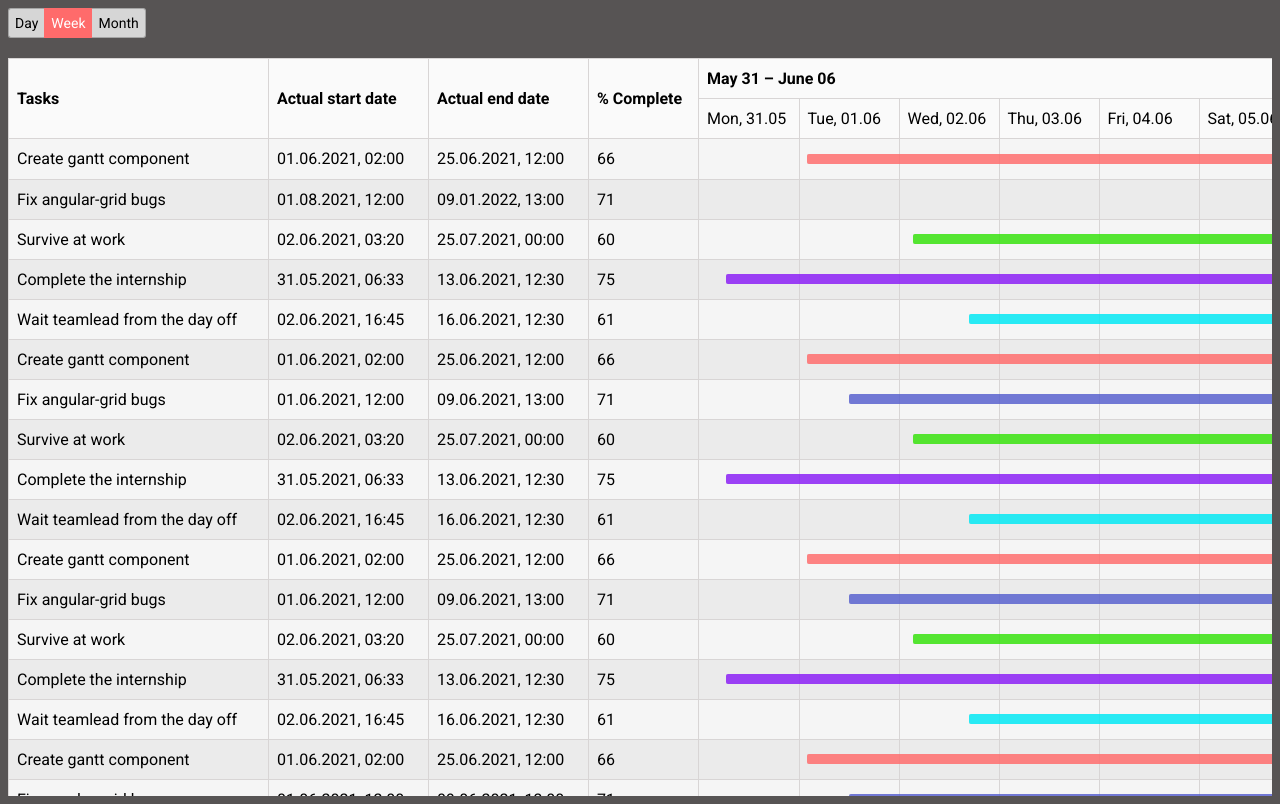
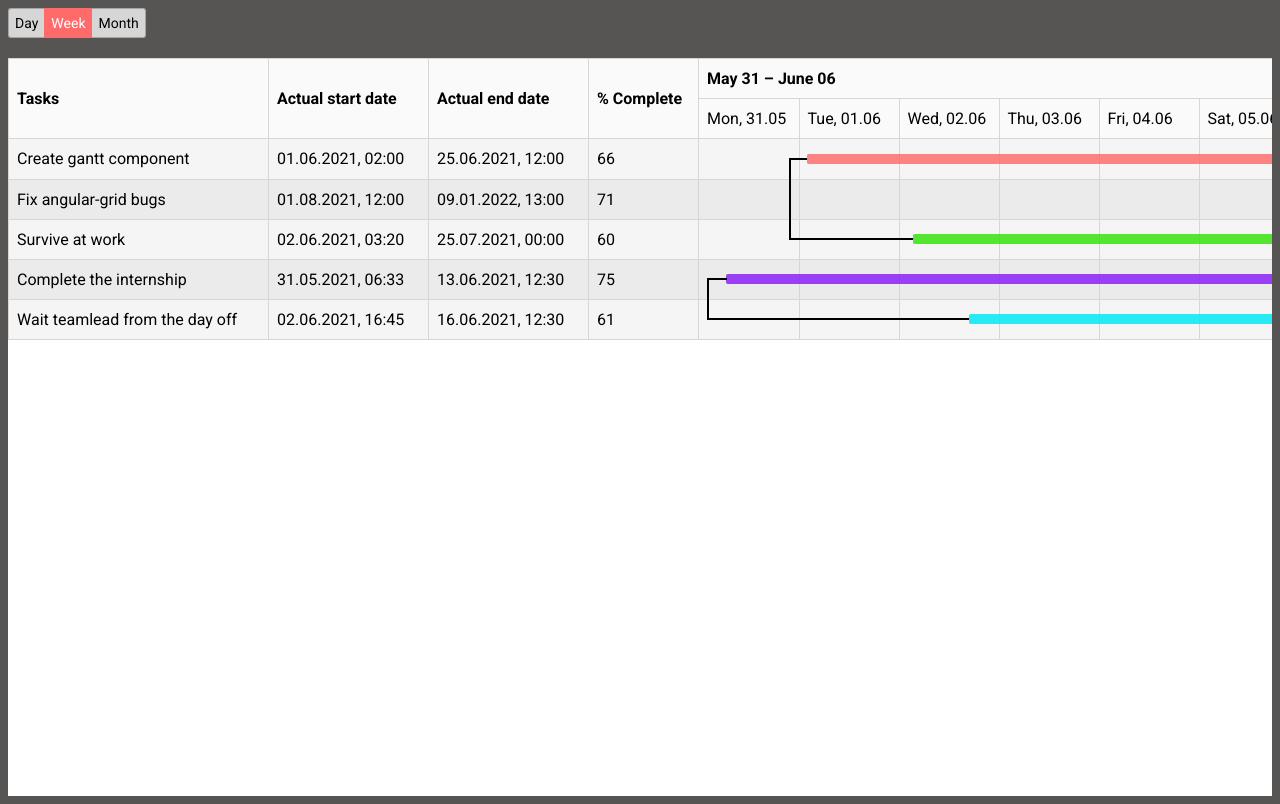
Before and after one commit to Overfirst/angular-gantt, an Angular app: page / in a window 1280 px wide. Built offline with nearby package versions, Linux system fonts and the light colour scheme.

Commit message:
Первые наброски по зависимостям

```diff
--- a/src/app/app.component.ts
+++ b/src/app/app.component.ts
@@ -1,5 +1,5 @@
 import { Component } from '@angular/core';
-import { GanttTask } from './shared/interfaces';
+import { GanttTask, GanttTaskDependency } from './shared/interfaces';
 
 @Component({
   selector: 'app-root',
@@ -9,6 +9,7 @@ import { GanttTask } from './shared/interfaces';
 export class AppComponent {
   public tasks: GanttTask[] = [
     {
+      id: 1,
       name: 'Create gantt component',
       startDate: new Date(2021, 5, 1, 2, 0),
       endDate: new Date(2021, 5, 25, 12, 0),
@@ -16,6 +17,7 @@ export class AppComponent {
       color: '#ff6e6e'
     },
     {
+      id: 2,
       name: 'Fix angular-grid bugs',
       startDate: new Date(2021, 7, 1, 12),
       endDate: new Date(2021, 12, 9, 13),
@@ -23,6 +25,7 @@ export class AppComponent {
       color: '#5a63cf'
     },
     {
+      id: 3,
       name: 'Survive at work',
       startDate: new Date(2021, 5, 2, 3, 20),
       endDate: new Date(2021, 6, 25),
@@ -30,6 +33,7 @@ export class AppComponent {
       color: '#39e30f'
     },
     {
+      id: 4,
       name: 'Complete the internship',
       startDate: new Date(2021, 4, 31, 6, 33),
       endDate: new Date(2021, 5, 13, 12, 30),
@@ -37,192 +41,18 @@ export class AppComponent {
       color: '#8c22f6'
     },
     {
+      id: 5,
       name: 'Wait teamlead from the day off',
       startDate: new Date(2021, 5, 2, 16, 45),
       endDate: new Date(2021, 5, 16, 12, 30),
       readyPercent: 61,
       color: '#05e9f4'
-    },
+    }
+  ];
 
-
-    {
-      name: 'Create gantt component',
-      startDate: new Date(2021, 5, 1, 2, 0),
-      endDate: new Date(2021, 5, 25, 12, 0),
-      readyPercent: 66,
-      color: '#ff6e6e'
-    },
-    {
-      name: 'Fix angular-grid bugs',
-      startDate: new Date(2021, 5, 1, 12),
-      endDate: new Date(2021, 5, 9, 13),
-      readyPercent: 71,
-      color: '#5a63cf'
-    },
-    {
-      name: 'Survive at work',
-      startDate: new Date(2021, 5, 2, 3, 20),
-      endDate: new Date(2021, 6, 25),
-      readyPercent: 60,
-      color: '#39e30f'
-    },
-    {
-      name: 'Complete the internship',
-      startDate: new Date(2021, 4, 31, 6, 33),
-      endDate: new Date(2021, 5, 13, 12, 30),
-      readyPercent: 75,
-      color: '#8c22f6'
-    },
-    {
-      name: 'Wait teamlead from the day off',
-      startDate: new Date(2021, 5, 2, 16, 45),
-      endDate: new Date(2021, 5, 16, 12, 30),
-      readyPercent: 61,
-      color: '#05e9f4'
-    },
-
-
-    {
-      name: 'Create gantt component',
-      startDate: new Date(2021, 5, 1, 2, 0),
-      endDate: new Date(2021, 5, 25, 12, 0),
-      readyPercent: 66,
-      color: '#ff6e6e'
-    },
-    {
-      name: 'Fix angular-grid bugs',
-      startDate: new Date(2021, 5, 1, 12),
-      endDate: new Date(2021, 5, 9, 13),
-      readyPercent: 71,
-      color: '#5a63cf'
-    },
-    {
-      name: 'Survive at work',
-      startDate: new Date(2021, 5, 2, 3, 20),
-      endDate: new Date(2021, 6, 25),
-      readyPercent: 60,
-      color: '#39e30f'
-    },
-    {
-      name: 'Complete the internship',
-      startDate: new Date(2021, 4, 31, 6, 33),
-      endDate: new Date(2021, 5, 13, 12, 30),
-      readyPercent: 75,
-      color: '#8c22f6'
-    },
-    {
-      name: 'Wait teamlead from the day off',
-      startDate: new Date(2021, 5, 2, 16, 45),
-      endDate: new Date(2021, 5, 16, 12, 30),
-      readyPercent: 61,
-      color: '#05e9f4'
-    },
-
-
-    {
-      name: 'Create gantt component',
-      startDate: new Date(2021, 5, 1, 2, 0),
-      endDate: new Date(2021, 5, 25, 12, 0),
-      readyPercent: 66,
-      color: '#ff6e6e'
-    },
-    {
-      name: 'Fix angular-grid bugs',
-      startDate: new Date(2021, 5, 1, 12),
-      endDate: new Date(2021, 5, 9, 13),
-      readyPercent: 71,
-      color: '#5a63cf'
-    },
-    {
-      name: 'Survive at work',
-      startDate: new Date(2021, 5, 2, 3, 20),
-      endDate: new Date(2021, 6, 25),
-      readyPercent: 60,
-      color: '#39e30f'
-    },
-    {
-      name: 'Complete the internship',
-      startDate: new Date(2021, 4, 31, 6, 33),
-      endDate: new Date(2021, 5, 13, 12, 30),
-      readyPercent: 75,
-      color: '#8c22f6'
-    },
-    {
-      name: 'Wait teamlead from the day off',
-      startDate: new Date(2021, 5, 2, 16, 45),
-      endDate: new Date(2021, 5, 16, 12, 30),
-      readyPercent: 61,
-      color: '#05e9f4'
-    },
-    {
-      name: 'Create gantt component',
-      startDate: new Date(2021, 5, 1, 2, 0),
-      endDate: new Date(2021, 5, 25, 12, 0),
-      readyPercent: 66,
-      color: '#ff6e6e'
-    },
-    {
-      name: 'Fix angular-grid bugs',
-      startDate: new Date(2021, 5, 1, 12),
-      endDate: new Date(2021, 5, 9, 13),
-      readyPercent: 71,
-      color: '#5a63cf'
-    },
-    {
-      name: 'Survive at work',
-      startDate: new Date(2021, 5, 2, 3, 20),
-      endDate: new Date(2021, 6, 25),
-      readyPercent: 60,
-      color: '#39e30f'
-    },
-    {
-      name: 'Complete the internship',
-      startDate: new Date(2021, 4, 31, 6, 33),
-      endDate: new Date(2021, 5, 13, 12, 30),
-      readyPercent: 75,
-      color: '#8c22f6'
-    },
-    {
-      name: 'Wait teamlead from the day off',
-      startDate: new Date(2021, 5, 2, 16, 45),
-      endDate: new Date(2021, 5, 16, 12, 30),
-      readyPercent: 61,
-      color: '#05e9f4'
-    },
-    {
-      name: 'Create gantt component',
-      startDate: new Date(2021, 5, 1, 2, 0),
-      endDate: new Date(2021, 5, 25, 12, 0),
-      readyPercent: 66,
-      color: '#ff6e6e'
-    },
-    {
-      name: 'Fix angular-grid bugs',
-      startDate: new Date(2021, 5, 1, 12),
-      endDate: new Date(2021, 5, 9, 13),
-      readyPercent: 71,
-      color: '#5a63cf'
-    },
-    {
-      name: 'Survive at work',
-      startDate: new Date(2021, 5, 2, 3, 20),
-      endDate: new Date(2021, 6, 25),
-      readyPercent: 60,
-      color: '#39e30f'
-    },
-    {
-      name: 'Complete the internship',
-      startDate: new Date(2021, 4, 31, 6, 33),
-      endDate: new Date(2021, 5, 13, 12, 30),
-      readyPercent: 75,
-      color: '#8c22f6'
-    },
-    {
-      name: 'Wait teamlead from the day off',
-      startDate: new Date(2021, 5, 2, 16, 45),
-      endDate: new Date(2021, 5, 16, 12, 30),
-      readyPercent: 61,
-      color: '#05e9f4'
-    },
+  public dependencies: GanttTaskDependency[] = [
+    { fromID: 1, toID: 2 },
+    { fromID: 2, toID: 3 },
+    { fromID: 3, toID: 4 },
   ];
 }
--- /dev/null
+++ b/src/app/shared/components/gantt/gantt-dependencies/gantt-dependencies.component.html
@@ -0,0 +1,11 @@
+<div class="wrapper">
+  <svg width="500px" height="500px">
+    <line x1="90" y1="20" x2="108" y2="20" stroke="#000" stroke-width="2" />
+    <line x1="91" y1="20" x2="91" y2="100" stroke="#000" stroke-width="2" />
+    <line x1="90" y1="100" x2="214" y2="100" stroke="#000" stroke-width="2" />
+
+    <line x1="8" y1="140" x2="28" y2="140" stroke="#000" stroke-width="2" />
+    <line x1="9" y1="140" x2="9" y2="180" stroke="#000" stroke-width="2" />
+    <line x1="8" y1="180" x2="270" y2="180" stroke="#000" stroke-width="2" />
+  </svg>
+</div>
--- /dev/null
+++ b/src/app/shared/components/gantt/gantt-dependencies/gantt-dependencies.component.scss
@@ -0,0 +1,5 @@
+.wrapper {
+  left: 0;
+  top: 0;
+  position: absolute;
+}
--- a/src/app/shared/components/gantt/gantt-task-progress/gantt-task-progress.component.ts
+++ b/src/app/shared/components/gantt/gantt-task-progress/gantt-task-progress.component.ts
@@ -1,6 +1,6 @@
 import { DatePipe } from '@angular/common';
-import { Component, ChangeDetectionStrategy, Input } from '@angular/core';
-import { TaskProgressInput } from 'src/app/shared/interfaces';
+import { Component, ChangeDetectionStrategy, Input, Output, EventEmitter } from '@angular/core';
+import { TaskProgressInput, TaskTimelineData } from 'src/app/shared/interfaces';
 import { GanttService } from '../gantt.service';
 
 @Component({
@@ -24,11 +24,21 @@ export class GanttTaskProgressComponent {
 
   @Input() public set data(data: TaskProgressInput) {
     this._data = data;
-    this.progress = this.data.task.readyPercent;
 
-    this.offset = this.service.computeDateOffset(data.task.startDate, data.period, data.minDate)
-    this.width = this.service.computeTaskProgressWidth(data.task, data.period);
+    const task = this.data.taskInfo.task;
+
+    this.progress = task.readyPercent;
+    this.offset = this.service.computeDateOffset(task.startDate, data.period, data.minDate)
+    this.width = this.service.computeTaskProgressWidth(task, data.period);
+
+    this.dataChanged.emit({
+      rowID: this.data.taskInfo.rowID,
+      taskID: task.id, offset: this.offset,
+      width: this.width
+    });
   }
+
+  @Output() public dataChanged = new EventEmitter<TaskTimelineData>();
 
   constructor(
     private service: GanttService,
@@ -36,15 +46,16 @@ export class GanttTaskProgressComponent {
   ) {}
 
   public get color(): string {
-    return this.data.task.color || GanttTaskProgressComponent.defaultColor;
+    return this.data.taskInfo.task.color || GanttTaskProgressComponent.defaultColor;
   }
 
   public get title(): string {
     const convert = (date: Date) => this.datePipe.transform(date, 'dd.MM.YYYY, HH:mm');
+    const task = this.data.taskInfo.task;
 
-    return 'Task: ' + this.data.task.name + '\n' +
-           'Start date: ' + convert(this.data.task.startDate) + '\n' +
-           'End date: ' + convert(this.data.task.endDate) + '\n' +
-           'Progress: ' + this.data.task.readyPercent + '%';
+    return 'Task: ' + task.name + '\n' +
+           'Start date: ' + convert(task.startDate) + '\n' +
+           'End date: ' + convert(task.endDate) + '\n' +
+           'Progress: ' + task.readyPercent + '%';
   }
 }
--- a/src/app/shared/components/gantt/gantt-timeline/gantt-timeline.component.html
+++ b/src/app/shared/components/gantt/gantt-timeline/gantt-timeline.component.html
@@ -34,6 +34,7 @@
     </table>
   </div>
 
+  <div class="content">
     <div #mainTable [style.height]="contentHeight + 'px'" class="main-tables">
       <div class="main-table">
         <table>
@@ -60,13 +61,22 @@
             <tr *ngFor="let task of tasks; index as idx" >
               <td>
                 <gantt-task-progress
-                [data]="{ task: task, period: period, minDate: periodParts[0].detail[0] }"
+                  [data]="{ taskInfo: { task: task, rowID: idx }, period: period, minDate: periodParts[0].detail[0] }"
                   (click)="selectRow(idx)"
+                  (dataChanged)="taskProgressDataChanged($event)"
                 ></gantt-task-progress>
               </td>
             </tr>
           </tbody>
         </table>
+        <gantt-dependencies
+          [data]="{
+            tasksInfo: tasksTimelineData,
+            dependencies: dependencies,
+            period: period
+          }"
+        ></gantt-dependencies>
       </div>
     </div>
   </div>
+</div>
--- a/src/app/shared/components/gantt/gantt-timeline/gantt-timeline.component.scss
+++ b/src/app/shared/components/gantt/gantt-timeline/gantt-timeline.component.scss
@@ -49,7 +49,6 @@ table:first-child {
     }
 
     &:last-child {
-
       tr, td {
         border: none;
         background: none;
@@ -58,3 +57,7 @@ table:first-child {
     }
   }
 }
+
+.content {
+  position: relative;
+}
--- a/src/app/shared/components/gantt/gantt-timeline/gantt-timeline.component.ts
+++ b/src/app/shared/components/gantt/gantt-timeline/gantt-timeline.component.ts
@@ -1,7 +1,7 @@
 import { Component, ChangeDetectionStrategy, Input, ViewChild, ElementRef, AfterViewInit, OnDestroy, Output, EventEmitter } from '@angular/core';
 import { interval, Subscription } from 'rxjs';
 import { take } from 'rxjs/operators';
-import { GanttPeriod, GanttScrollSyncEvent, GanttTask, PeriodPart } from '../../../interfaces';
+import { GanttDependenciesData, GanttPeriod, GanttScrollSyncEvent, GanttTask, GanttTaskDependency, PeriodPart, TaskTimelineData } from '../../../interfaces';
 import { GanttService } from '../gantt.service';
 
 @Component({
@@ -15,7 +15,10 @@ export class GanttTimelineComponent implements AfterViewInit, OnDestroy {
 
   private selectedPeriod: GanttPeriod = 'Week';
   private tasksList: GanttTask[] = [];
+
   private scrollSubscription: Subscription;
+
+  public tasksTimelineData: TaskTimelineData[] = [];
 
   @ViewChild('header') header: ElementRef<HTMLElement>;
   @ViewChild('mainTable') mainTable: ElementRef<HTMLElement>;
@@ -79,6 +82,8 @@ export class GanttTimelineComponent implements AfterViewInit, OnDestroy {
   public get selectedDate() {
     return this._selectedDate;
   }
+
+  @Input() public dependencies: GanttTaskDependency[] = [];
 
   @Output() public onScroll = new EventEmitter<GanttScrollSyncEvent>()
   @Output() public rowChanged = new EventEmitter<number>();
@@ -157,4 +162,8 @@ export class GanttTimelineComponent implements AfterViewInit, OnDestroy {
       this.scrollSubscription.unsubscribe()
     }
   }
+
+  public taskProgressDataChanged(data: TaskTimelineData): void {
+    this.tasksTimelineData.push(data);
+  }
 }
--- a/src/app/shared/components/gantt/gantt.component.html
+++ b/src/app/shared/components/gantt/gantt.component.html
@@ -18,6 +18,7 @@
       [contentHeight]="contentHeight"
       [width]="timelineWidth"
       [tasks]="tasks"
+      [dependencies]="dependencies"
       [scrollTop]="timelineScrollTop"
       [activeRowID]="activeRowID"
       [period]="period"
--- a/src/app/shared/components/gantt/gantt.component.ts
+++ b/src/app/shared/components/gantt/gantt.component.ts
@@ -1,5 +1,5 @@
 import { Component, ChangeDetectionStrategy, Input, ViewChild, ElementRef, AfterViewInit, ChangeDetectorRef, HostListener } from '@angular/core';
-import { GanttPeriod, GanttScrollSyncEvent, GanttTask } from '../../interfaces';
+import { GanttPeriod, GanttScrollSyncEvent, GanttTask, GanttTaskDependency } from '../../interfaces';
 
 @Component({
   selector: 'app-gantt',
@@ -15,6 +15,8 @@ export class GanttComponent implements AfterViewInit {
   constructor(private cdr: ChangeDetectorRef) {}
 
   @Input() public tasks: GanttTask[] = [];
+  @Input() public dependencies: GanttTaskDependency[] = [];
+
   @Input() public contentHeight = 500;
 
   public selectedDate: Date;
```
Also changed, not shown: src/app/shared-modules/gantt.module.ts (+5 -2 lines), src/app/shared/components/gantt/gantt-dependencies/gantt-dependencies.component.ts (added, +29 -0 lines), src/app/shared/interfaces.ts (+18 -5 lines). Lines whose indentation alone changed are shown as unchanged.
